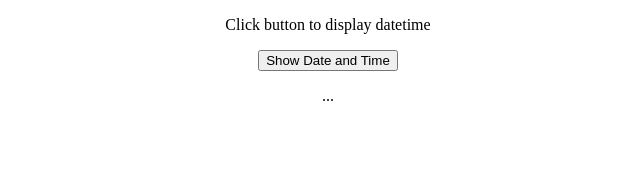
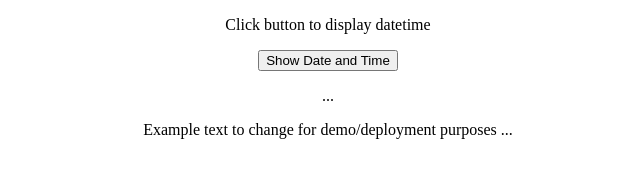
Before and after one commit to w4dd325/automated-pipeline, a website: page src/index.html in a window 1280 px wide. Shown: the whole page, without its empty margins (312-952 px from the left). Drawn offline with Linux system fonts and the light colour scheme.

Commit message:
Update index.html

```diff
--- a/src/index.html
+++ b/src/index.html
@@ -15,6 +15,8 @@
 
     <p id="demo">...</p>
 
+    <p>Example text to change for demo/deployment purposes ... </p>
+
     <script src="script.js"></script>
 
 </body>
```
